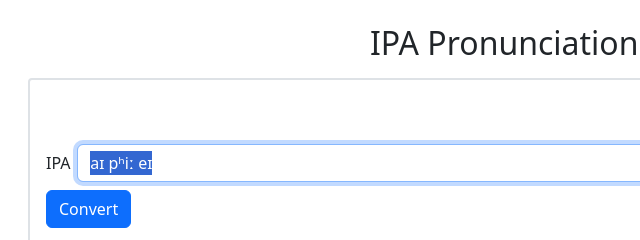
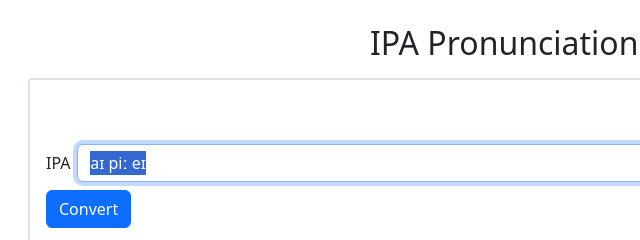
Before and after one commit to Attacktive/ipa-to-pronunciation-respelling, a plain HTML site: page index.html in a window 1280 px wide. Shown: the top 240 px of the page, 54-694 px from the left. Drawn offline with nearby package versions, Linux system fonts and the light colour scheme.

Commit message:
chore: change initial input value to valid one

```diff
--- a/index.html
+++ b/index.html
@@ -16,7 +16,7 @@
 			<div class="row mt-5 mb-5">
 				<div class="row form-group">
 					<label for="input" class="col-1 col-form-label">IPA</label>
-					<input type="text" id="input" class="col form-control me-5" placeholder="IPA" value="aɪ pʰiː eɪ">
+					<input type="text" id="input" class="col form-control me-5" placeholder="IPA" value="aɪ piː eɪ">
 				</div>
 				<div class="row mt-2">
 					<div class="col">
```
